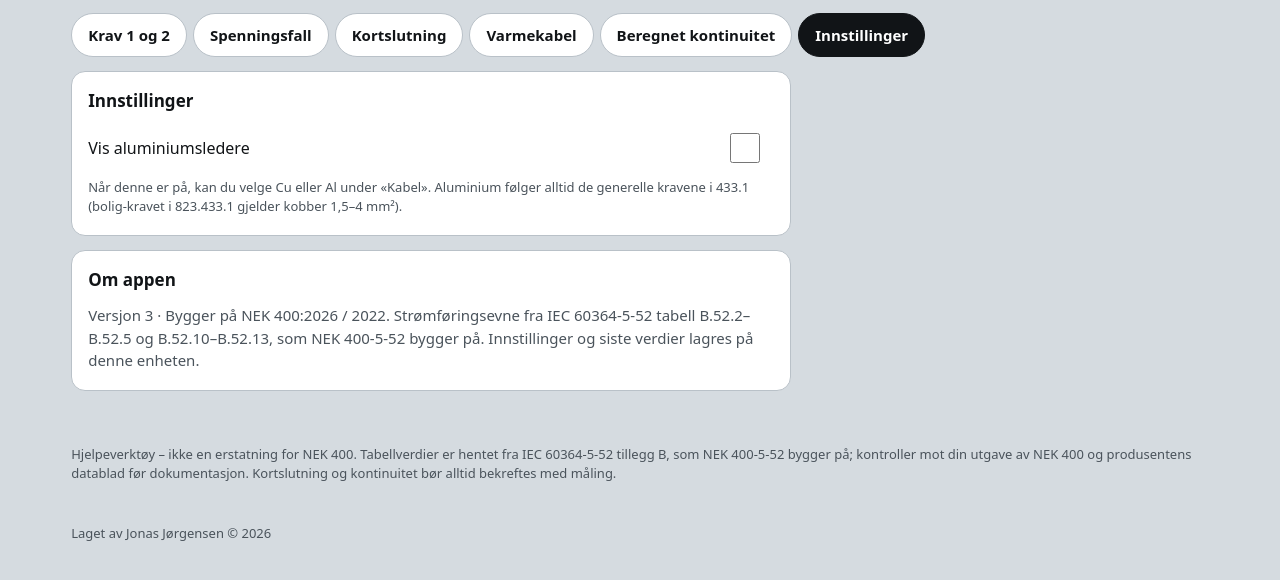
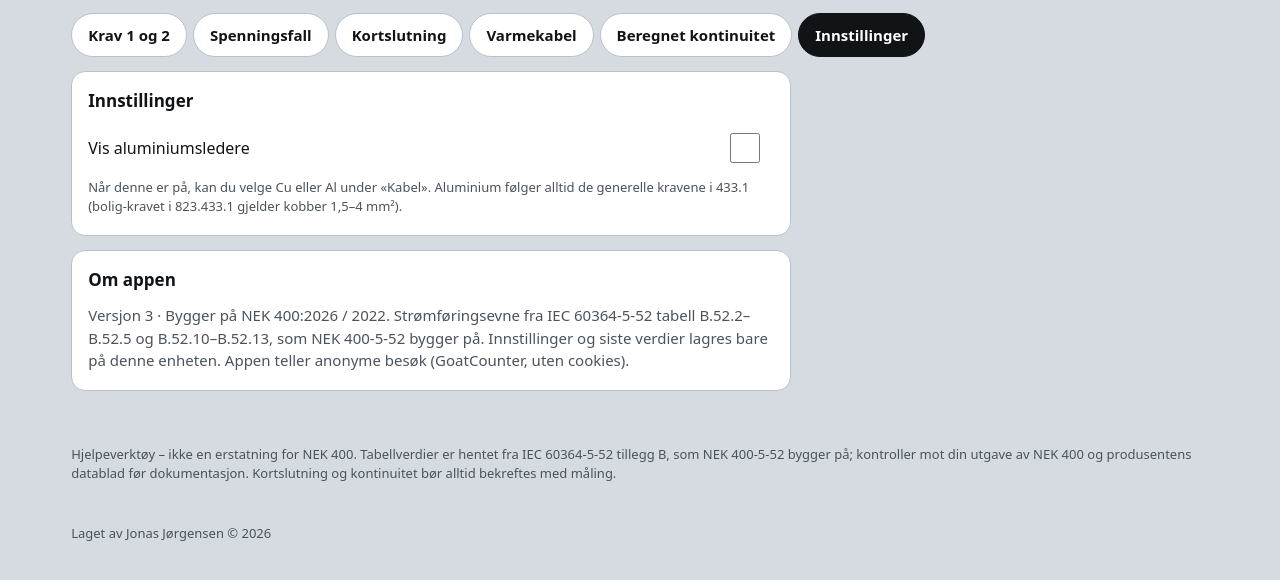
Before and after one commit to elektrokontroll/elektrokontroll.github.io, a plain HTML site: page index.html in a window 1280 px wide. Both pictures are taken after a click on the tab "Innstillinger". Shown: the part 88-668 px from the top of the page. Drawn offline with Linux system fonts and the light colour scheme.

Commit message:
Besoksteller (GoatCounter)

```diff
--- a/index.html
+++ b/index.html
@@ -320,7 +320,7 @@ details li{margin-bottom:6px}
     <label class="tog" for="setAl"><span style="font-size:16px;color:var(--ink)">Vis aluminiumsledere</span><input type="checkbox" id="setAl"></label>
     <p class="hint">Når denne er på, kan du velge Cu eller Al under «Kabel». Aluminium følger alltid de generelle kravene i 433.1 (bolig-kravet i 823.433.1 gjelder kobber 1,5–4 mm²).</p>
   </div>
-  <div class="card"><h2>Om appen</h2><p class="hint" style="font-size:15px">Versjon 3 · Bygger på NEK 400:2026 / 2022. Strømføringsevne fra IEC 60364-5-52 tabell B.52.2–B.52.5 og B.52.10–B.52.13, som NEK 400-5-52 bygger på. Innstillinger og siste verdier lagres på denne enheten.</p></div>
+  <div class="card"><h2>Om appen</h2><p class="hint" style="font-size:15px">Versjon 3 · Bygger på NEK 400:2026 / 2022. Strømføringsevne fra IEC 60364-5-52 tabell B.52.2–B.52.5 og B.52.10–B.52.13, som NEK 400-5-52 bygger på. Innstillinger og siste verdier lagres bare på denne enheten. Appen teller anonyme besøk (GoatCounter, uten cookies).</p></div>
 </section>
 <a class="mini" id="mini" href="#resultat"><b id="minib">–</b><span id="minis"></span></a>
 <p class="foot">Hjelpeverktøy – ikke en erstatning for NEK 400. Tabellverdier er hentet fra IEC 60364-5-52 tillegg B, som NEK 400-5-52 bygger på; kontroller mot din utgave av NEK 400 og produsentens datablad før dokumentasjon. Kortslutning og kontinuitet bør alltid bekreftes med måling.</p>
@@ -588,5 +588,6 @@ applyAl();calcKT();
 if('serviceWorker' in navigator&&location.protocol.startsWith('http')){try{navigator.serviceWorker.register('sw.js').catch(()=>{})}catch(e){}}
 }
 </script>
+<script data-goatcounter="https://elektrokontroll.goatcounter.com/count" async src="https://gc.zgo.at/count.js"></script>
 </body>
 </html>
```
